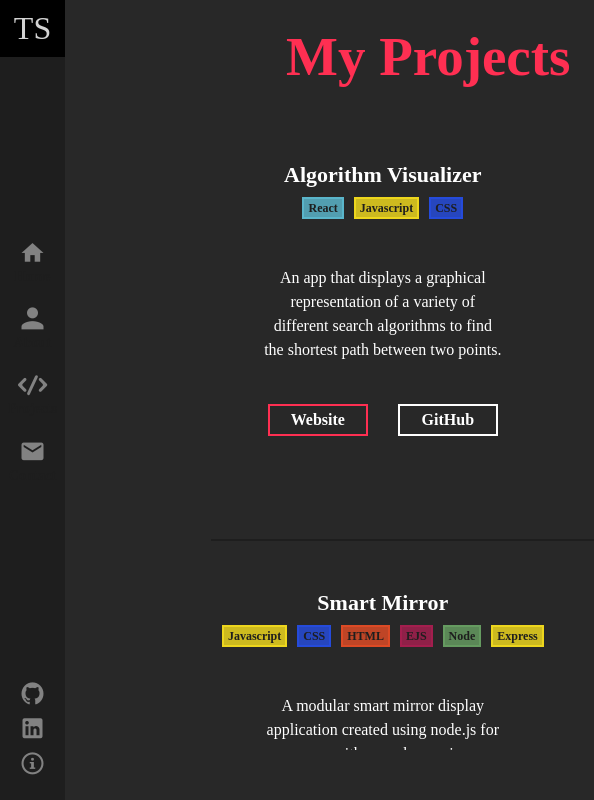
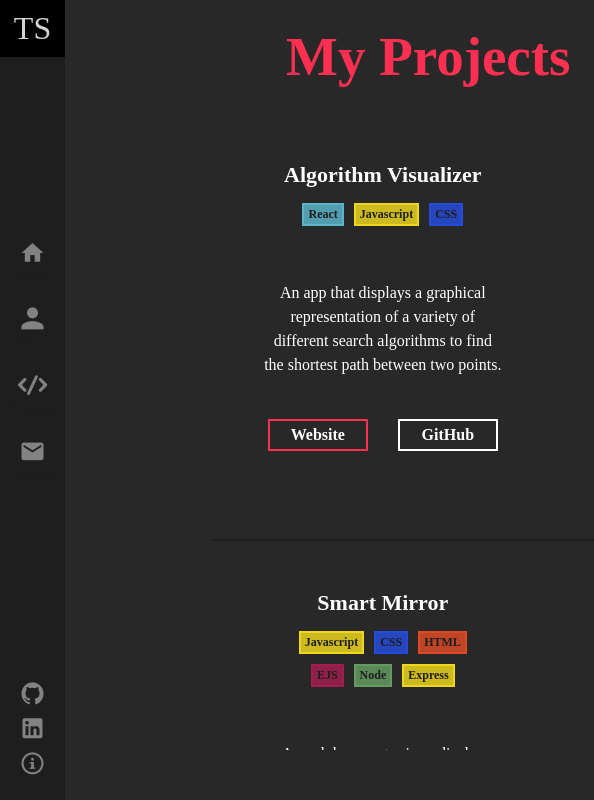
Before and after one commit to travisskyles/portfolio, a plain HTML site: page pages/projects.html in a window 1280 px wide. Shown: the full height of the page, 0-594 px from the left. Drawn offline with nearby package versions, Linux system fonts and the light colour scheme; grey boxes are pictures that could not be loaded; files whose address does not match are found by name.

Commit message:
fixed issue with tech labels being to wide

```diff
--- a/css/projects.css
+++ b/css/projects.css
@@ -59,6 +59,13 @@ section > div:last-child {
 .project-info > p {
 	margin-bottom: 0;
 	text-align: center;
+}
+
+.skills-wrapper {
+	display: flex;
+	flex-wrap: wrap;
+	justify-content: center;
+	max-width: 60%;
 }
 
 .info-wrapper {
--- a/js/projects.js
+++ b/js/projects.js
@@ -35,7 +35,7 @@ $(function () {
 		const skillDiv = $('<div class="skills-wrapper"></div>');
 		for (let tag of project.tags) {
 			skillDiv.append(
-				`<span class='skill-tag ${tag.toLowerCase()}'>${tag}</span>`
+				`<div class='skill-tag ${tag.toLowerCase()}'>${tag}</div>`
 			);
 		}
 		const h4 = $(`<h4>${project.name}</h4>`);
```
